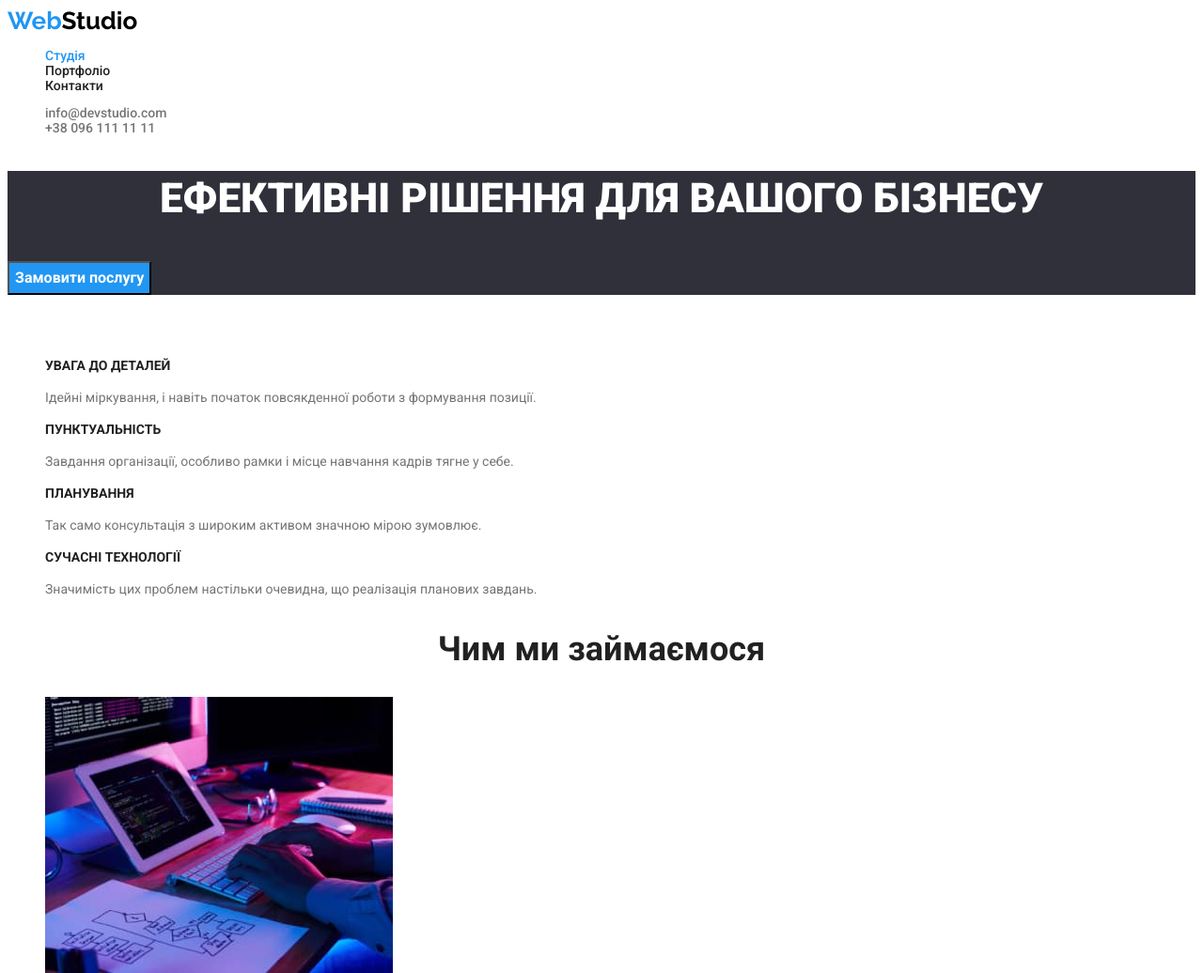
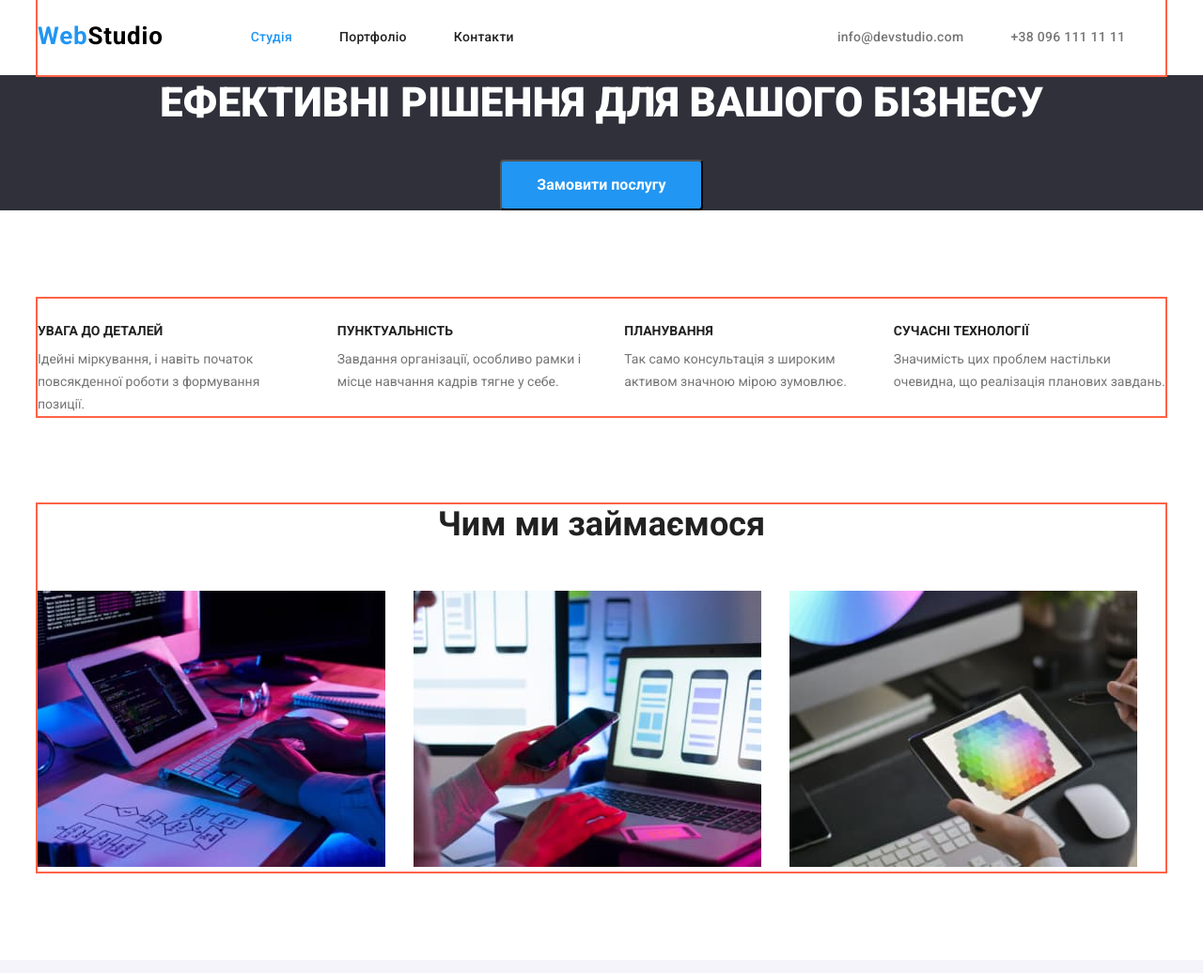
Before and after one commit to DanylenkoTetiana/goit-markup-hw-03, a plain HTML site: page index.html in a window 1280 px wide. Shown: the top 1036 px of the page at 94% size. Drawn offline with nearby package versions, Linux system fonts and the light colour scheme.

Commit message:
Додає стилі для геометрії головній сторінці ( крім футера)

```diff
--- a/css/styles.css
+++ b/css/styles.css
@@ -11,13 +11,25 @@ body {
     color: var(--praimery-text-color);
     background-color: var(--praimery-bkg-color);
 }
+.container {
+
+    width: 1200px;
+    margin-left: auto;
+    margin-right: auto;
+    /*border-right: 15px solid tomato;
+    border-left: 15px solid tomato;*/
+    outline: 2px solid tomato;
+}
 
 .list {
+    padding: 0;
+    margin: 0;
     list-style: none;
 }
 .link {
     text-decoration: none;
 }
+
 
 /*Шапка*/
 .header {
@@ -25,14 +37,25 @@ body {
     font-weight: 500;
     font-size: 14px;
     line-height: 1.14;
-  }
+}
+.header .container {
+    display: flex;
+}
+.nav {
+    display: flex;
+}
 
 .logo {
-    font-family: 'Raleway';
+    display: block;
+    margin: 24px 93px 25px 0;
+
+    font-family: 'Raleway' sans-serif;
     font-weight: 700;
     font-size: 26px;
     color: var(--accent-color);
     text-decoration: none;
+    letter-spacing: 0.03em;
+
 }
 .logo span {
     color: #000000;
@@ -41,28 +64,58 @@ body {
 .logo:focus {
     text-decoration: underline var(--accent-color);
 }
+.nav-list {
+    display: flex;
+    margin-right: 344px;
+}
+.nav-item:not( :last-child ) {
+    margin-right: 50px;
+}
 
 .nav-list .link {
+    display: block;
+    margin-top: 32px;
+    margin-bottom: 32px;
+
+    letter-spacing: 0.02em;
     color: var(--titel-text-color);
 }
+.header-list {
+    display: flex;
+}
+.header-item:not( :last-child) {
+    margin-right: 50px;
+}
 .header-list .link {
+    display: block;
+    margin-top: 32px;
+    margin-bottom: 32px;
+
+    letter-spacing: 0.02em;
     color: var(--praimery-text-color);
 }
+
 
 /*Герой*/
 
 .hero {
+    text-align: center;
     background-color: var(--secondary-bkg-color);
 }
 .hero-title {
+    margin-top: 0;
+    margin-bottom: 30px;
     font-weight: 900;
     font-size: 44px;
     line-height: 1.36;
-    text-align: center;
     text-transform: uppercase;
     color: var(--secondary-text-color);
 }
 .hero-button {
+    display: inline-block;
+    padding: 10px 32px;
+    min-width: 216px;
+    border-radius: 4px;
     font-family: inherit;
     font-weight: 700;
     font-size: 16px;
@@ -70,6 +123,8 @@ body {
     cursor: pointer;
     color: var(--secondary-text-color);
     background-color: var(--accent-color);
+    text-align: center;
+
 }
 
 .hero-button:hover,
@@ -77,47 +132,97 @@ body {
     color: var(--titel-text-color);
 }
 /*Переваги компанії*/
-
+.benefits {
+    padding-top: 94px;
+    padding-bottom: 94px;
+}
+.benefits-list {
+    display: flex;
+}
 .hidden {
+    margin-top: 0;
+    margin-bottom: 0;
     color: transparent;
 }
-
+.benefits-item:not( :last-child) {
+    margin-right: 30px;
+}
 .benefits-title {
+    margin-top: 0;
+    margin-bottom: 10px;
     font-size: 14px;
     line-height: 1.14;
     text-transform: uppercase;
     color: var(--titel-text-color);
 }
 .benefit {
+    margin-top: 0;
+    margin-bottom: 0;
+
     font-size: 14px;
     line-height: 1.71;
 }
 
 /*Чим займається компанія*/
 
+.activity {
+    padding-bottom: 94px;
+}
+
 .title {
-    font-style: normal;
+    margin-top: 0;
+    margin-bottom: 50px;
     font-size: 36px;
     line-height: 1.17;
     text-align: center;
     color: var(--titel-text-color);
 }
+.activity-list {
+    display: flex;
+}
+.activity-item:not( :last-child) {
+    margin-right: 30px;
+}
 /*Команда*/
 
 .team {
+    padding-top: 94px;
+    padding-bottom: 94px;
+
     background-color: #F5F4FA;
 }
+.team-list {
+    display: flex;
+}
+.team-item:not( :last-child) {
+    /*padding-bottom: 30px;*/
+    margin-right: 30px;
+}
 .team-employee {
-    font-style: normal;
+    margin-top: 30px;
+    margin-bottom: 10px;
+
     font-weight: 500;
     font-size: 16px;
+    text-align: center;
+    letter-spacing: 0.03em;
     color:  var(--titel-text-color);
+}
+.position {
+    margin-top: 0;
+    margin-bottom: 30px;
+
+    text-align: center;
+    letter-spacing: 0.03em;
 }
 
 
 /*Футер*/
 
 .footer {
+    padding-top: 60px;
+    padding-bottom: 60px;
+    padding-left: 0;
     background-color: var(--secondary-bkg-color);
 }
 .address {
@@ -161,14 +266,12 @@ body {
     color: var(--secondary-text-color);
 }
 .project {
-    font-style: normal;
     font-size: 18px;
     line-height: 2;
     letter-spacing: 0.06em;
     color: var(--titel-text-color);
 }
 .projects-category {
-    font-style: normal;
     line-height: 1.88;
     letter-spacing: 0.03em;
 
--- a/index.html
+++ b/index.html
@@ -8,23 +8,26 @@
     <link rel="preconnect" href="https://fonts.googleapis.com">
     <link rel="preconnect" href="https://fonts.gstatic.com" crossorigin>
     <link href="https://fonts.googleapis.com/css2?family=Raleway:wght@700&family=Roboto:wght@400;500;700;900&display=swap" rel="stylesheet">
+    <link rel="stylesheet" href="https://cdnjs.cloudflare.com/ajax/libs/modern-normalize/1.1.0/modern-normalize.min.css" integrity="sha512-wpPYUAdjBVSE4KJnH1VR1HeZfpl1ub8YT/NKx4PuQ5NmX2tKuGu6U/JRp5y+Y8XG2tV+wKQpNHVUX03MfMFn9Q==" crossorigin="anonymous" referrerpolicy="no-referrer" />
     <link href="./css/styles.css" rel="stylesheet" />
 </head>
 <body>
     <!--Шапка-->
     <header class="header">
+        <div class="container">
             <nav class="nav">
                 <a class="logo" href="./index.html">Web<span>Studio</span></a>
                 <ul class="nav-list list">
-                <li><a class="link highlighted" href="./index.html">Студія</a></li>
-                <li><a class="link" href="./portfolio.html">Портфоліо</a></li>
-                <li><a class="link" href="">Контакти</a></li>
+                    <li class="nav-item"><a class="link highlighted" href="./index.html">Студія</a></li>
+                    <li class="nav-item"><a class="link" href="./portfolio.html">Портфоліо</a></li>
+                    <li class="nav-item"><a class="link" href="">Контакти</a></li>
                 </ul>
             </nav>
             <ul class="header-list list">
-            <li><a class="link" href="mailto:info@devstudio.com">info@devstudio.com</a></li>
-            <li><a class="link" href="tel:+380961111111">+38 096 111 11 11</a></li>
+                <li class="header-item"><a class="link" href="mailto:info@devstudio.com">info@devstudio.com</a></li>
+                <li class="header-item"><a class="link" href="tel:+380961111111">+38 096 111 11 11</a></li>
             </ul>
+        </div>
     </header>
     <main>
         <!--Герой-->
@@ -34,64 +37,71 @@
          </section>
         <!--Переваги компанії-->
         <section class="benefits">
+            <div class="container">
                  <h2 class="hidden">Переваги компанії</h2>
                 <ul class="benefits-list list">
-                <li>
+                    <li class="benefits-item">
                         <h3 class="benefits-title">УВАГА ДО ДЕТАЛЕЙ</h3>
                         <p class="benefit">Ідейні міркування, і навіть початок повсякденної роботи з формування позиції.</p>
                     </li>
-                <li>
+                    <li class="benefits-item">
                         <h3 class="benefits-title">ПУНКТУАЛЬНІСТЬ</h3>
                         <p class="benefit">Завдання організації, особливо рамки і місце навчання кадрів тягне у себе.</p>
                     </li>
-                <li>
+                    <li class="benefits-item">
                         <h3 class="benefits-title">ПЛАНУВАННЯ</h3>
                         <p class="benefit">Так само консультація з широким активом значною мірою зумовлює.</p>
                     </li>
-                <li>
+                    <li class="benefits-item">
                         <h3 class="benefits-title">СУЧАСНІ ТЕХНОЛОГІЇ</h3>
                         <p class="benefit">Значимість цих проблем настільки очевидна, що реалізація планових завдань.</p>
                     </li>
                 </ul>
+            </div>
         </section>
         <!--Чим займається компанія-->
         <section class="activity">
+            <div class="container">
                 <h2 class="title">Чим ми займаємося</h2>
                 <ul class="activity-list list">
-                <li><img src="./images/workimg1.jpg" alt="Руки чоловіка, який на клавіатурі набирає програмний код" width="370" height="294"/></li>
-                <li><img src="./images/workimg2.jpg" alt="Людина на лептоці розробляє інтерфейси застосунку для смартфону" width="370" height="294"/></li>
-                <li><img src="./images/workimg3.jpg" alt="Людина вибирає на планшеті колір із палітри" width="370" height="294" /></li>
+                    <li class="activity-item"><img src="./images/workimg1.jpg" alt="Руки чоловіка, який на клавіатурі набирає програмний код" width="370" height="294"/></li>
+                    <li class="activity-item"><img src="./images/workimg2.jpg" alt="Людина на лептоці розробляє інтерфейси застосунку для смартфону" width="370" height="294"/></li>
+                    <li class="activity-item"><img src="./images/workimg3.jpg" alt="Людина вибирає на планшеті колір із палітри" width="370" height="294" /></li>
                 </ul>
+            </div>
         </section>
         <!--Команда-->
         <section class="team">
             <h2 class="title">Наша команда</h2>
+            <div class="container">
                 <ul class="team-list list">
-                <li>
+                    <li class="team-item">
                         <img src="./images/igor.jpg" alt="Ігор Дем'яненко" width="270" height="260"/>
                         <h3 class="team-employee">Ігор Дем'яненко</h3>
-                    <p>Designer</p>
+                        <p class="position">Designer</p>
                     </li>
-                <li>
+                    <li class="team-item">
                         <img src="./images/olga.jpg" alt="Ольга Рєпіна" width="270" height="260"/>
                         <h3 class="team-employee">Ольга Рєпіна</h3>
-                    <p>Frontend Developer</p>
+                        <p class="position">Frontend Developer</p>
                     </li>
-                <li>
+                    <li class="team-item">
                         <img src="./images/mukola.jpg" alt="Микола Тарасов" width="270" height="260"/>
                         <h3 class="team-employee">Микола Тарасов</h3>
-                    <p>Marketing</p>
+                        <p class="position">Marketing</p>
                     </li>
-                <li>
+                    <li class="team-item">
                         <img src="./images/mukhailo.jpg" alt="Михайло Єрмаков" width="270" height="260"/>
                         <h3 class="team-employee">Михайло Єрмаков</h3>
-                    <p>UI Designer</p>
+                        <p class="position">UI Designer</p>
                     </li>
                 </ul>
+            </div>
         </section>
     </main>
     <!--Футер-->
     <footer class="footer">
+        <div class="container">
             <a class="logo" href="./index.html">Web<span>Studio</span></a>
             <address class="address">
                 <ul class="address-list list">
@@ -100,6 +110,7 @@
                     <li><a class="link" href="tel:+380991111111">+38 099 111 11 11</a></li>
                 </ul>
             </address>
+        </div>
     </footer>
 </body>
 </html>
```
Also changed, not shown: portfolio.html (+1 -0 lines). Lines whose indentation alone changed are shown as unchanged.
